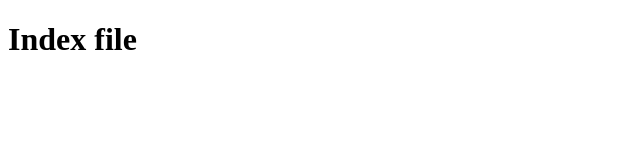
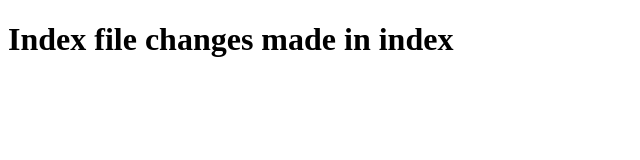
Before and after one commit to siddhantK0905/Demo-repo, a plain HTML site: page index.html in a window 1280 px wide. Shown: the whole page, without its empty margins (0-640 px from the left). Drawn offline with Linux system fonts and the light colour scheme.

Commit message:
Changes made in index

```diff
--- a/index.html
+++ b/index.html
@@ -6,6 +6,8 @@
     <title>Document</title>
 </head>
 <body>
-    <h1>Index file</h1>
+    <h1>Index file
+        changes made in index
+    </h1>
 </body>
 </html>
```
Also changed, not shown: footer.html (+0 -3 lines).
